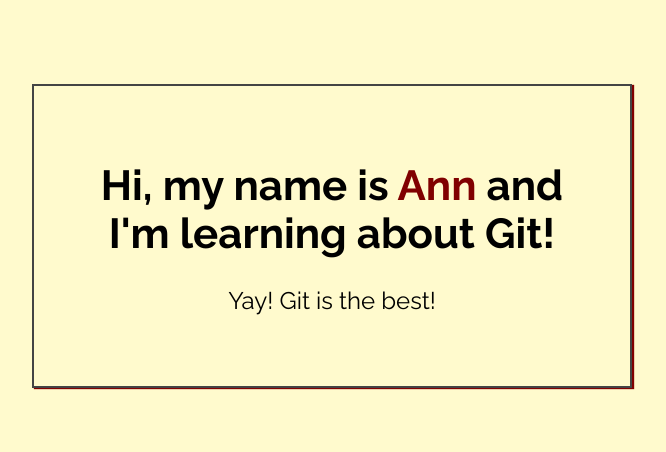
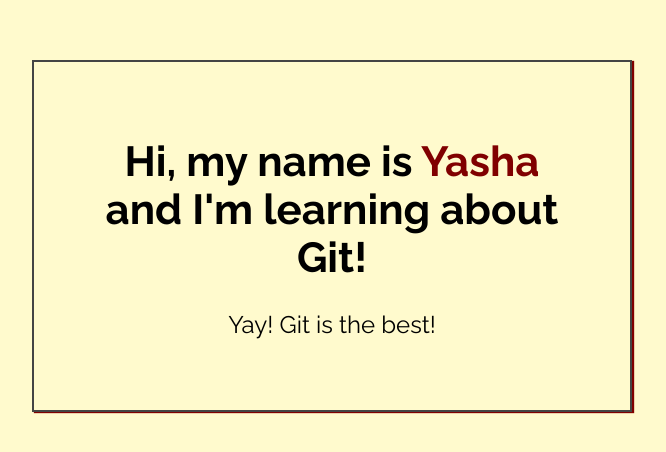
Before and after one commit to TheBlueWeft/my-first-repo, a plain HTML site: page index.html in a window 1280 px wide. Shown: the part 164-616 px from the top of the page, without its empty margins (308-974 px from the left). Drawn offline with Linux system fonts and the light colour scheme.

Commit message:
Added my name to index.html

```diff
--- a/index.html
+++ b/index.html
@@ -14,7 +14,7 @@
 <body>
 
     <div class="greeting">
-        <h1>Hi, my name is <span class="highlight">Ann</span> and I'm learning about Git! </h1>
+        <h1>Hi, my name is <span class="highlight">Yasha</span> and I'm learning about Git! </h1>
 
         <p>Yay! Git is the best!</p>
     </div>
```
